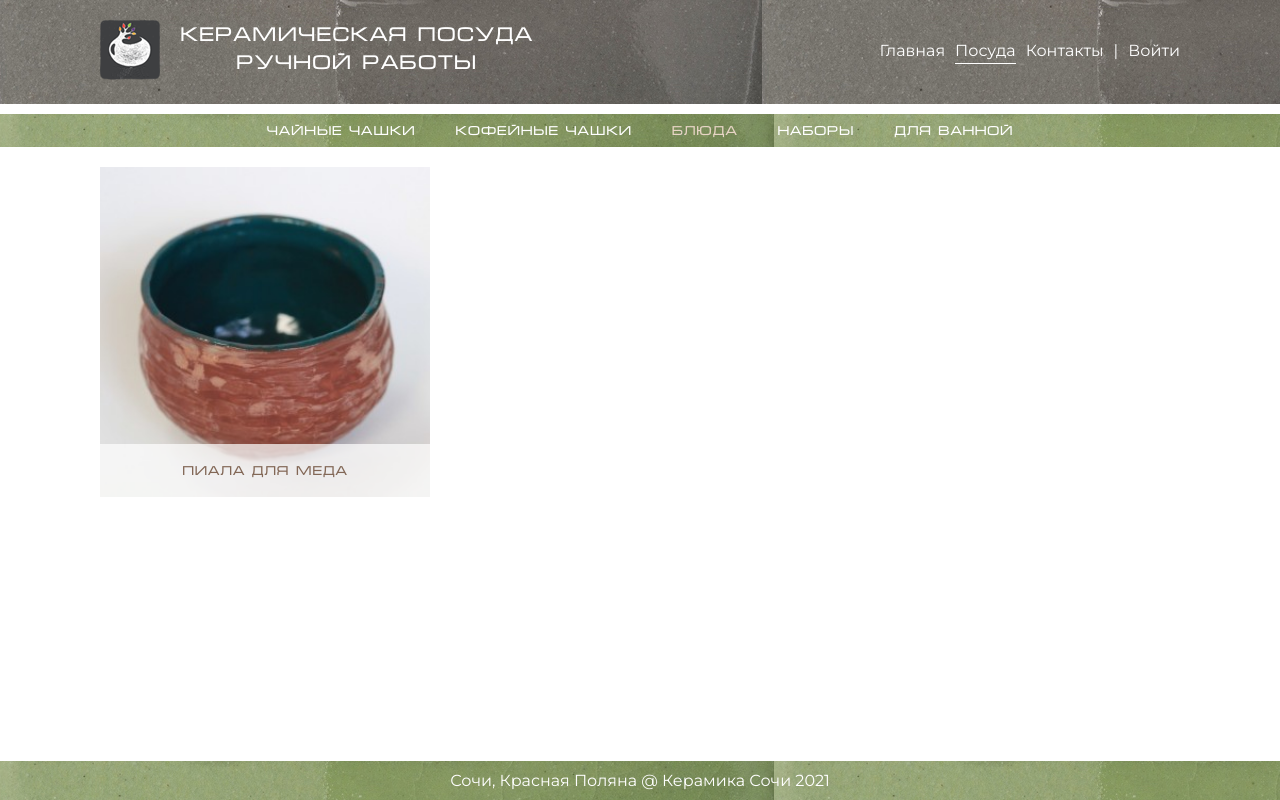
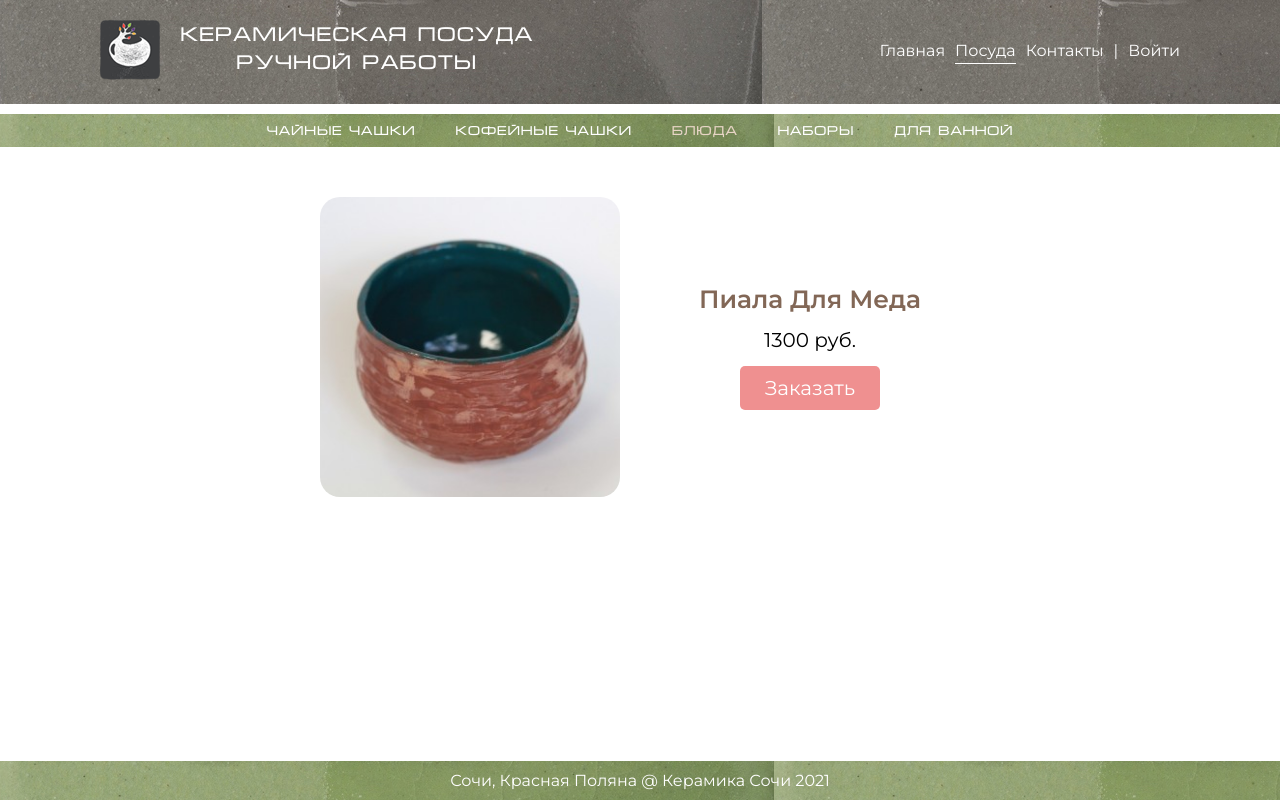
Before and after one commit to nikuha/ceramicshop, a Django app: page /products/1/ in a window 1280 px wide. Run offline with Django 3.2, Linux system fonts and the light colour scheme; data comes from the database, SQL or seed files in the repository; both versions use the stored data as it was after the commit; parts of the project's set-up code (start-up, migrations or seed data) failed here and were passed over.

Commit message:
lesson6 product page

```diff
--- a/mainapp/templates/mainapp/product.html
+++ b/mainapp/templates/mainapp/product.html
@@ -6,9 +6,14 @@
 {% endblock %}
 
 {% block content %}
-    <div class="products-container">
-        <div class="item-container" style="background-image: url('{{ product.image_or_default }}')">
-            <div class="title">{{ product.name }}</div>
+        <div class="hot-product-container">
+            <div class="image-container" style="background-image: url('{{ product.image_or_default }}')">
+            </div>
+            <div class="description-container column-middle">
+                <div class="title">{{ product.name|title }}</div>
+                {% if product.description %}<div>{{ product.description }}</div>{% endif %}
+                <div class="price">{{ product.price|floatformat:0 }} руб.</div>
+                <div class="button"><a href="{{ product.add_to_basket_url }}">Заказать</a></div>
+            </div>
         </div>
-    </div>
 {% endblock %}
```
Also changed, not shown: db.sqlite3.
